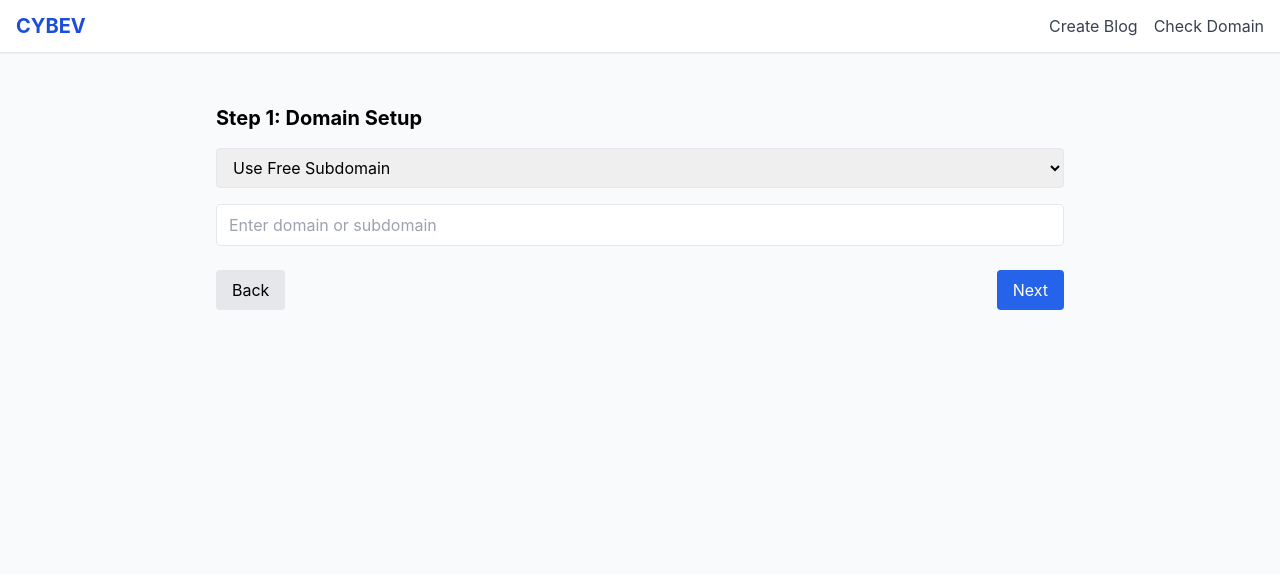
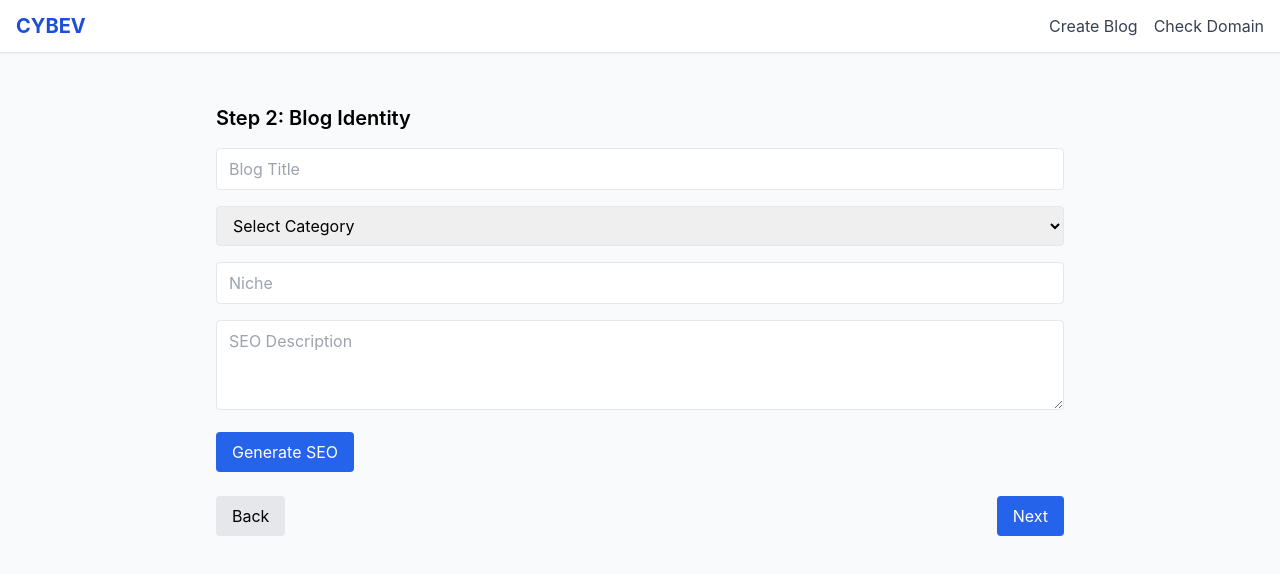
Before and after one commit to cybev1/cybev-frontend, a Next.js app: page /blog/setup in a window 1280 px wide. Both pictures are taken after a click on the button "Next". Shown: the top 574 px of the page. Built offline with nearby package versions, Linux system fonts and the light colour scheme.

Commit message:
Add files via upload

```diff
--- a/pages/blog/setup.jsx
+++ b/pages/blog/setup.jsx
@@ -1,4 +1,4 @@
-import { useState, useEffect } from 'react';
+import { useState } from 'react';
 
 export default function BlogSetup() {
   const [step, setStep] = useState(1);
@@ -32,9 +32,7 @@ export default function BlogSetup() {
     const { name, value } = e.target;
     handleChange(e);
     if (typingTimeout) clearTimeout(typingTimeout);
-
     const domain = form.domainType === 'subdomain' ? `${value}.cybev.io` : value;
-
     const timeout = setTimeout(() => {
       const isTaken = value.toLowerCase().includes("taken");
       setAvailabilityMsg(
@@ -48,20 +46,28 @@ export default function BlogSetup() {
     setTypingTimeout(timeout);
   };
 
+  const generateSEO = () => {
+    const description = `Discover insights and updates on ${form.title || 'your blog'} covering topics in ${form.niche || 'your niche'}.`;
+    setForm((prev) => ({
+      ...prev,
+      description
+    }));
+  };
+
   const domain =
     form.domainType === 'subdomain' ? `${form.subdomain}.cybev.io` :
     form.domainType === 'existing' ? form.existingDomain : form.newDomain;
 
+  const renderStep = () => {
+    if (step === 1) {
       return (
-    <div className="p-6 max-w-4xl mx-auto">
-      <h2 className="text-xl font-bold mb-4">Step 1: Domain Setup</h2>
-
-      <select name="domainType" value={form.domainType} onChange={handleChange} className="w-full border px-3 py-2 rounded mb-4">
+        <div className="space-y-4">
+          <h2 className="text-xl font-semibold">Step 1: Domain Setup</h2>
+          <select name="domainType" value={form.domainType} onChange={handleChange} className="w-full border px-3 py-2 rounded">
             <option value="subdomain">Use Free Subdomain</option>
             <option value="existing">Use Existing Domain</option>
             <option value="register">Register New Domain</option>
           </select>
-
           <input
             type="text"
             name={
@@ -82,13 +88,122 @@ export default function BlogSetup() {
             placeholder="Enter domain or subdomain"
             className="w-full border px-3 py-2 rounded"
           />
-
           {availabilityMsg && (
             <p className={`mt-2 text-sm ${availabilityMsg.includes('✅') ? 'text-green-600' : 'text-red-600'}`}>
               {availabilityMsg}
             </p>
           )}
+        </div>
+      );
+    }
 
+    if (step === 2) {
+      return (
+        <div className="space-y-4">
+          <h2 className="text-xl font-semibold">Step 2: Blog Identity</h2>
+          <input
+            type="text"
+            name="title"
+            placeholder="Blog Title"
+            value={form.title}
+            onChange={handleChange}
+            className="w-full border px-3 py-2 rounded"
+          />
+          <select name="category" value={form.category} onChange={handleChange} className="w-full border px-3 py-2 rounded">
+            <option value="">Select Category</option>
+            <option value="Christianity">Christianity</option>
+            <option value="Technology">Technology</option>
+            <option value="Health">Health</option>
+          </select>
+          <input
+            type="text"
+            name="niche"
+            placeholder="Niche"
+            value={form.niche}
+            onChange={handleChange}
+            className="w-full border px-3 py-2 rounded"
+          />
+          <textarea
+            name="description"
+            rows={3}
+            placeholder="SEO Description"
+            value={form.description}
+            onChange={handleChange}
+            className="w-full border px-3 py-2 rounded"
+          />
+          <button
+            type="button"
+            onClick={generateSEO}
+            className="px-4 py-2 bg-blue-600 text-white rounded"
+          >
+            Generate SEO
+          </button>
+        </div>
+      );
+    }
+
+    if (step === 3) {
+      return (
+        <div className="space-y-4">
+          <h2 className="text-xl font-semibold">Step 3: Design & Branding</h2>
+          <img src={`/templates/${form.template}`} className="w-full h-32 object-contain rounded border" alt="Template" />
+          <img src={form.logoPreview} className="h-16 mt-2 rounded" alt="Logo" />
+          <label className="flex items-center space-x-2">
+            <input type="checkbox" name="monetize" checked={form.monetize} onChange={handleChange} />
+            <span>Monetize Blog</span>
+          </label>
+        </div>
+      );
+    }
+
+    if (step === 4) {
+      return (
+        <div className="space-y-6 bg-white shadow-xl border border-gray-200 rounded-2xl p-6">
+          <h2 className="text-2xl font-semibold">Step 4: Blog Preview</h2>
+          <div className="grid grid-cols-1 sm:grid-cols-2 gap-6">
+            <div className="p-4 border rounded-xl shadow">
+              <h4 className="text-sm text-gray-500 font-medium">Domain</h4>
+              <p className="text-blue-700 font-semibold">{domain}</p>
+            </div>
+            <div className="p-4 border rounded-xl shadow">
+              <h4 className="text-sm text-gray-500 font-medium">Title</h4>
+              <p className="text-gray-800 font-semibold">{form.title}</p>
+            </div>
+            <div className="p-4 border rounded-xl shadow">
+              <h4 className="text-sm text-gray-500 font-medium">Category & Niche</h4>
+              <p className="text-gray-800">{form.category} — {form.niche}</p>
+            </div>
+            <div className="p-4 border rounded-xl shadow col-span-2">
+              <h4 className="text-sm text-gray-500 font-medium">SEO Description</h4>
+              <p className="text-gray-700">{form.description}</p>
+            </div>
+            <div className="p-4 border rounded-xl shadow">
+              <h4 className="text-sm text-gray-500 font-medium">Template</h4>
+              <img src={`/templates/${form.template}`} className="w-full h-32 object-contain border rounded mt-2" alt="Template" />
+            </div>
+            <div className="p-4 border rounded-xl shadow">
+              <h4 className="text-sm text-gray-500 font-medium">Logo</h4>
+              <img src={form.logoPreview} className="h-16 mt-2 bg-white rounded shadow" alt="Logo" />
+            </div>
+            <div className="p-4 border rounded-xl shadow">
+              <h4 className="text-sm text-gray-500 font-medium">Monetization</h4>
+              <span className={`inline-block px-3 py-1 rounded-full text-xs font-semibold ${
+                form.monetize ? 'bg-green-100 text-green-700' : 'bg-gray-200 text-gray-500'
+              }`}>
+                {form.monetize ? 'Enabled' : 'Disabled'}
+              </span>
+            </div>
+          </div>
+        </div>
+      );
+    }
+
+    return null;
+  };
+
+  return (
+    <div className="p-6 max-w-4xl mx-auto">
+      {renderStep()}
       <div className="flex justify-between mt-6">
         {step > 1 && (
           <button onClick={() => setStep(step - 1)} className="px-4 py-2 bg-gray-200 rounded">
```
Lines whose indentation alone changed are shown as unchanged.
